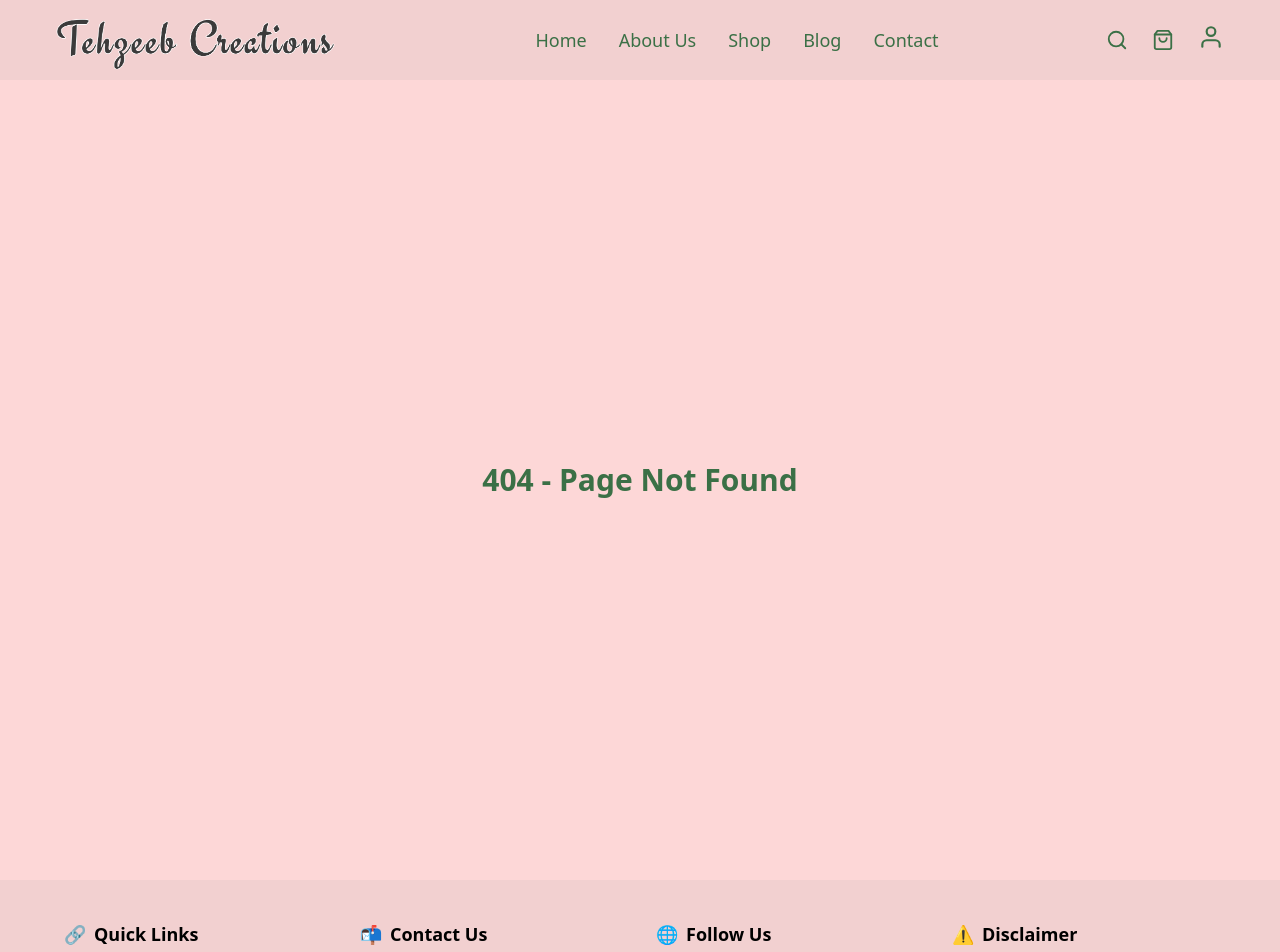
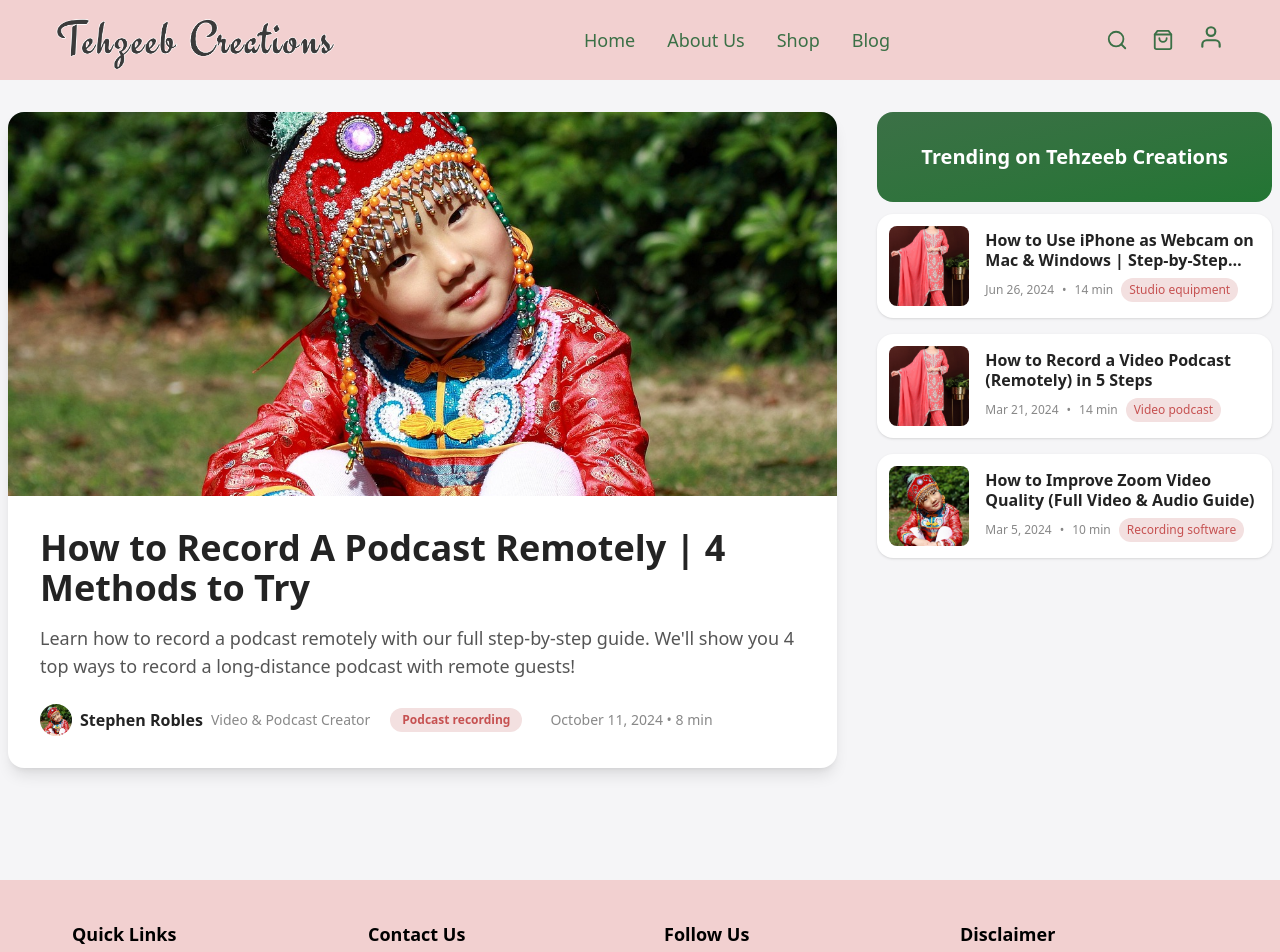
Before and after one commit to shiv-co/Tehzeeb, a React app in the folder frontend/: page /blog in a window 1280 px wide. Shown: the top 952 px of the page. Built offline with nearby package versions, Linux system fonts and the light colour scheme; the HTML template or start-up script is replaced by a standard one.

Commit message:
created and added content to blog page

```diff
--- a/frontend/src/auth/login.jsx
+++ b/frontend/src/auth/login.jsx
@@ -1,5 +1,5 @@
 import React, { useState } from "react";
-
+import { Link } from "react-router-dom";
 export default function LoginPage() {
   const [email, setEmail] = useState("");
   const [password, setPassword] = useState("");
--- a/frontend/src/auth/signUp.jsx
+++ b/frontend/src/auth/signUp.jsx
@@ -1,4 +1,5 @@
 import React, { useState } from "react";
+import { Link } from "react-router-dom";
 
 export default function SignUpPage() {
   const [form, setForm] = useState({
--- a/frontend/src/components/appRouter.jsx
+++ b/frontend/src/components/appRouter.jsx
@@ -12,6 +12,7 @@ import AboutUs from "../pages/aboutUs";
 import Footer from "../pages/footer";
 import CartPage from "../pages/cart";
 import ProfileEditPage from "../pages/profileEdit";
+import BlogPage from "../pages/blog";
 
 // Optional: Add a NotFound component for unmatched routes
 function NotFound() {
@@ -35,6 +36,7 @@ export default function AppRouter() {
         <Route path="/signup" element={<SignUpPage />} />
         <Route path="/profile" element={<ProfileEditPage />} />
         <Route path="/about" element={<AboutUs />} />
+        <Route path="/blog" element={<BlogPage />} />
         <Route path="/footer" element={<Footer />} />
         <Route path="*" element={<NotFound />} />
       </Routes>
--- a/frontend/src/components/navbar.jsx
+++ b/frontend/src/components/navbar.jsx
@@ -20,7 +20,7 @@ const menu = [
   { name: "About Us", href: "/about" },
   { name: "Shop", href: "/shop" },
   { name: "Blog", href: "/Blog" },
-  { name: "Contact", href: "/contact" },
+//   { name: "Contact", href: "/contact" },
 ];
 
 export default function Navbar() {
--- /dev/null
+++ b/frontend/src/pages/blog.jsx
@@ -0,0 +1,138 @@
+import React from "react";
+import img1 from "../assets/images/img1.jpg"
+import img2 from "../assets/images/img2.jpg"
+
+// Dummy Data for Blogs
+const mainBlog = {
+  title: "How to Record A Podcast Remotely | 4 Methods to Try",
+  description:
+    "Learn how to record a podcast remotely with our full step-by-step guide. We'll show you 4 top ways to record a long-distance podcast with remote guests!",
+  author: {
+    name: "Stephen Robles",
+    role: "Video & Podcast Creator",
+    avatar: img1,
+  },
+  tags: ["Podcast recording"],
+  date: "October 11, 2024",
+  readTime: "8 min",
+  image: img1,
+};
+
+const trending = {
+  title: "Trending on Tehzeeb Creations",
+  image: img2,
+};
+
+const sideBlogs = [
+  {
+    id: 1,
+    title: "How to Use iPhone as Webcam on Mac & Windows | Step-by-Step Guide",
+    date: "Jun 26, 2024",
+    readTime: "14 min",
+    tag: "Studio equipment",
+    image: img2,
+  },
+  {
+    id: 2,
+    title: "How to Record a Video Podcast (Remotely) in 5 Steps",
+    date: "Mar 21, 2024",
+    readTime: "14 min",
+    tag: "Video podcast",
+    image: img2,
+  },
+  {
+    id: 3,
+    title: "How to Improve Zoom Video Quality (Full Video & Audio Guide)",
+    date: "Mar 5, 2024",
+    readTime: "10 min",
+    tag: "Recording software",
+    image: img1,
+  },
+];
+
+export default function BlogPage() {
+  return (
+    <div className="bg-[#F5F5F7] min-h-screen py-8 px-2">
+      <div className="max-w-7xl mx-auto grid grid-cols-1 lg:grid-cols-3 gap-10">
+        {/* Main Featured Blog */}
+        <div className="lg:col-span-2">
+          <div className="bg-white rounded-2xl shadow-lg overflow-hidden">
+            <img
+              src={mainBlog.image}
+              alt={mainBlog.title}
+              className="w-full h-96 object-cover"
+            />
+            <div className="p-8">
+              <h1 className="text-3xl md:text-4xl font-extrabold text-[#232323] mb-4">
+                {mainBlog.title}
+              </h1>
+              <p className="text-lg text-[#555] mb-6">{mainBlog.description}</p>
+              <div className="flex items-center gap-3 flex-wrap">
+                {/* Author Avatar & Info */}
+                <div className="flex items-center gap-2">
+                  <img
+                    src={mainBlog.author.avatar}
+                    alt={mainBlog.author.name}
+                    className="w-8 h-8 rounded-full object-cover"
+                  />
+                  <span className="font-semibold text-[#232323]">
+                    {mainBlog.author.name}
+                  </span>
+                  <span className="text-[#888] text-sm">
+                    {mainBlog.author.role}
+                  </span>
+                </div>
+                {/* Tags */}
+                {mainBlog.tags.map((tag) => (
+                  <span
+                    key={tag}
+                    className="bg-[#f3e0e0] text-[#C65151] px-3 py-1 rounded-full text-xs font-semibold ml-2"
+                  >
+                    {tag}
+                  </span>
+                ))}
+                {/* Date & Read Time */}
+                <span className="text-[#888] text-sm ml-4">
+                  {mainBlog.date} &bull; {mainBlog.readTime}
+                </span>
+              </div>
+            </div>
+          </div>
+        </div>
+        {/* Trending & Side Blogs */}
+        <aside className="space-y-4">
+          <div className="rounded-2xl bg-gradient-to-br from-[#3B7046] to-[#227533] p-6 mb-3 text-white font-bold text-xl flex items-center justify-center min-h-[90px]">
+            {trending.title}
+          </div>
+          {sideBlogs.map((blog) => (
+            <div
+              key={blog.id}
+              className="flex gap-4 items-center bg-white rounded-2xl shadow p-3 hover:shadow-lg transition"
+            >
+              <img
+                src={blog.image}
+                alt={blog.title}
+                className="w-20 h-20 rounded-lg object-cover flex-shrink-0"
+              />
+              <div className="flex-1">
+                <div className="font-semibold text-md text-[#232323] leading-tight line-clamp-2">
+                  {blog.title}
+                </div>
+                <div className="flex flex-wrap items-center gap-2 mt-2 text-xs text-[#888]">
+                  <span>{blog.date}</span>
+                  <span>&bull;</span>
+                  <span>{blog.readTime}</span>
+                  <span
+                    className="bg-[#f3e0e0] text-[#C65151] px-2 py-1 rounded-full font-medium"
+                  >
+                    {blog.tag}
+                  </span>
+                </div>
+              </div>
+            </div>
+          ))}
+        </aside>
+      </div>
+    </div>
+  );
+}
--- a/frontend/src/pages/footer.jsx
+++ b/frontend/src/pages/footer.jsx
@@ -9,37 +9,37 @@ export default function Footer() {
         {/* Quick Links */}
         <div>
           <h3 className="text-lg font-bold mb-3 flex items-center gap-2">
-            <span role="img" aria-label="links">🔗</span> Quick Links
+            <span role="img" aria-label="links"></span> Quick Links
           </h3>
           <ul className="space-y-2  text-[#3B7046] ">
-            <li><a href="/contact" className="hover:text-[#2d5c37] flex items-center gap-2">📞 Contact Us</a></li>
-            <li><a href="/account" className="hover:text-[#2d5c37] flex items-center gap-2">🛍️ My Account</a></li>
-            <li><a href="/terms" className="hover:text-[#2d5c37] flex items-center gap-2">📜 Terms & Conditions</a></li>
-            <li><a href="/privacy" className="hover:text-[#2d5c37] flex items-center gap-2">🔒 Privacy Policy</a></li>
+            <li><a href="/contact" className="hover:text-[#2d5c37] flex items-center gap-2"> Contact Us</a></li>
+            <li><a href="/account" className="hover:text-[#2d5c37] flex items-center gap-2"> My Account</a></li>
+            <li><a href="/terms" className="hover:text-[#2d5c37] flex items-center gap-2"> Terms & Conditions</a></li>
+            <li><a href="/privacy" className="hover:text-[#2d5c37] flex items-center gap-2"> Privacy Policy</a></li>
           </ul>
         </div>
 
         {/* Contact Us */}
         <div>
           <h3 className="text-lg font-bold mb-3 flex items-center gap-2">
-            <span role="img" aria-label="mail">📬</span> Contact Us
+            <span role="img" aria-label="mail"></span> Contact Us
           </h3>
           <ul className="space-y-2 text-[#3B7046]">
-            <li>📍 Address: Tehzeeb Creations, Lucknow, India</li>
+            <li> Address: Tehzeeb Creations, Lucknow, India</li>
             <li>
-              📧 Email: <a href="mailto:support@tehzeebcreations.com" className="hover:text-[#2d5c37] underline">support@tehzeebcreations.com</a>
+               Email: <a href="mailto:support@tehzeebcreations.com" className="hover:text-[#2d5c37] underline">support@tehzeebcreations.com</a>
             </li>
             <li>
-              📞 Phone: <a href="tel:+919XXXXXXXXX" className="hover:text-[#2d5c37] underline">+91 9XXXXXXXXX</a>
+              Phone: <a href="tel:+919XXXXXXXXX" className="hover:text-[#2d5c37] underline">+91 9XXXXXXXXX</a>
             </li>
-            <li>🕓 Working Hours: Mon – Sat | 10:00 AM – 7:00 PM</li>
+            <li> Working Hours: Mon – Sat | 10:00 AM – 7:00 PM</li>
           </ul>
         </div>
 
         {/* Social / Follow Us */}
         <div >
           <h3 className="text-lg font-bold mb-3 flex items-center gap-2 text-black">
-            <span role="img" aria-label="earth">🌐</span> Follow Us
+            <span role="img" aria-label="earth"></span> Follow Us
           </h3>
           <p className="text-[#3B7046] mb-3">
             Stay connected and get inspired by our latest designs & styling ideas:
@@ -69,7 +69,7 @@ export default function Footer() {
         {/* Disclaimer */}
         <div>
           <h3 className="text-lg font-bold mb-3 flex items-center gap-2">
-            <span role="img" aria-label="warning">⚠️</span> Disclaimer
+            <span role="img" aria-label="warning"></span> Disclaimer
           </h3>
           <p className="text-[#3B7046] text-sm mb-4">
             All products and designs showcased on Tehzeeb Creations are created with utmost care and originality. <br />
```
Also changed, not shown: frontend/src/assets/images/img1.jpg (added), frontend/src/assets/images/img2.jpg (added).
